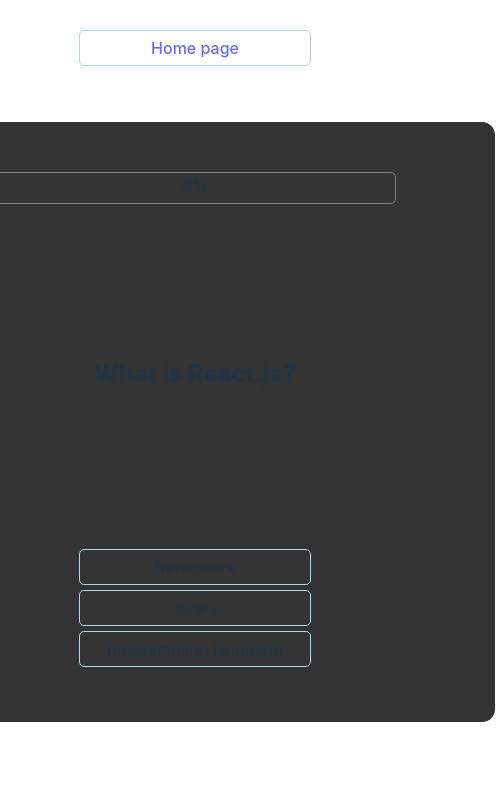
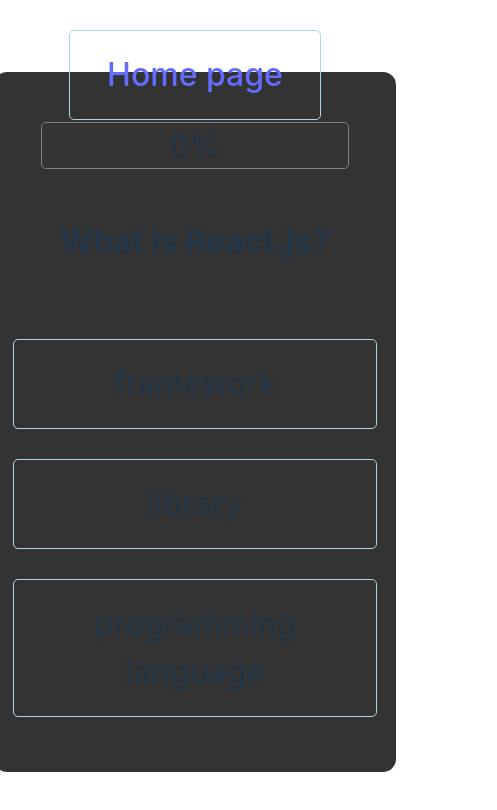
Before and after one commit to lis2612/react-mini-apps, a React (Vite) app: page /react-mini-apps/quiz in a window 390 px wide. Shown: the top 810 px of the page, 497 px wide, since content can reach past the window. Built offline with nearby package versions, Linux system fonts and the light colour scheme.

Commit message:
fix classes for mobile view

```diff
--- a/src/components/screens/Home/Home.jsx
+++ b/src/components/screens/Home/Home.jsx
@@ -3,7 +3,7 @@
 function Home() {
   return (
     <>
-      <p>This is a set of mini-applications based on the React.js. I made them to study this framework.</p>
+      <h2>This is a set of mini-applications based on the React.js. I made them to study this framework.</h2>
       <Link
         to="/react-mini-apps/counter"
         className="button">
--- a/src/components/screens/Quiz/Question.jsx
+++ b/src/components/screens/Quiz/Question.jsx
@@ -9,11 +9,11 @@
         <p className={styles.currentProgress}>{progress*100}%</p>
       </div>
       <h2 className={styles.title}>{question.title}</h2>
-      <div>
+      <div className={styles.buttonContainer}>
         {question.variants.map((variant, id) => {
           return (
             <div
-              className="button"
+              className={`button ${styles.button}`}
               key={id}
               onClick={() => onClickVariants(id)}>
               {variant}
--- a/src/components/screens/Quiz/Quiz.module.scss
+++ b/src/components/screens/Quiz/Quiz.module.scss
@@ -4,30 +4,49 @@
   align-items: center;
   justify-content: space-between;
   width: 500px;
-    height: 500px;
-    padding: 50px 50px;
+  height: 600px;
+  padding: 50px;
   background-color: rgba($color: black, $alpha: 0.8);
   border: 2px solid white;
   border-radius: 15px;
+  @media screen and (max-width: 992px) {
+    width: 98%;
+    padding: 50px 10px;
+  }
 }
 
-  .progressBar{
+.buttonContainer{
+  width: 100%;
+  display: flex;
+  flex-direction: column;
+  align-items: center;
+}
+
+@media screen and (max-width: 992px) {
+  .button {
+    min-width: 80vw;
+  }
+}
+
+.progressBar {
   position: relative;
   width: 80%;
   height: 30px;
   border: 1px solid grey;
   border-radius: 5px;
+  @media screen and (max-width: 992px) {
+    height: 45px;
+  }
 }
 
-  .progress{
+.progress {
   width: 30%;
   height: 100%;
-    background: linear-gradient(to left,rgba(35, 247, 35,0.5) 0%, rgba(2, 75, 2, 0.5) 100%);
-    // background-color: rgba($color: rgb(35, 247, 35), $alpha: 0.5);
+  background: linear-gradient(to left, rgba(35, 247, 35, 0.5) 0%, rgba(2, 75, 2, 0.5) 100%);
   border-radius: 5px;
 }
 
-  .currentProgress{
+.currentProgress {
   position: absolute;
   margin: 0;
   width: 100%;
@@ -36,11 +55,14 @@
   text-align: center;
 }
 
-  .title{
+.title {
   min-width: 200px;
+  @media screen and (max-width: 992px) {
+    font-size: 2em;
+  }
 }
 
-  .smile{
+.smile {
   padding: 0;
   margin: 0;
   font-size: 150px;
--- a/src/components/screens/Quiz/Result.jsx
+++ b/src/components/screens/Quiz/Result.jsx
@@ -5,7 +5,7 @@
 const Result = ({ result, answerCount ,setStep}) => {
   return (
     <>
-      <h2>
+      <h2 className={styles.title}>
         Right answers is {result} of {answerCount}{" "}
       </h2>
       <p className={styles.smile}>{result / answerCount < 0.7 ? "🤔" : "🎉"}</p>
--- a/src/components/screens/Tictactoe/Board.jsx
+++ b/src/components/screens/Tictactoe/Board.jsx
@@ -4,7 +4,7 @@
 
 const Board = ({ squares, writeSign }) => {
   return (
-    <div className="container">
+    <div >
       <div className={styles.board}>
         {squares.map((value, index) => (
           <Square
--- a/src/components/screens/Tictactoe/TicTacToe.module.scss
+++ b/src/components/screens/Tictactoe/TicTacToe.module.scss
@@ -1,14 +1,23 @@
 $board-size: 600px;
 $board-border-width: 3px;
-$square-size:$board-size/3;
+$square-size: $board-size/3;
+
+@media screen and (max-width: 992px) {
+  $board-size: 100vw;
+  $square-size: $board-size/3;
+}
 
 .board {
-  width: $board-size + 2*$board-border-width;
-  height: $board-size + 2*$board-border-width;
+  width: $board-size + 2 * $board-border-width;
+  height: $board-size + 2 * $board-border-width;
   display: flex;
   flex-wrap: wrap;
   border: $board-border-width solid white;
   border-radius: 10px;
+  @media screen and (max-width: 992px) {
+    width: calc(90vw + 2 * $board-border-width);
+    height: calc(90vw + 2 * $board-border-width);
+  }
 }
 
 .row {
@@ -25,8 +34,12 @@
   justify-content: space-around;
   align-items: center;
   border: 1px solid white;
+  @media screen and (max-width: 992px) {
+    width: 30vw;
+    height: 30vw;
+  }
 }
 
-.active{
+.active {
   background-color: red;
 }
--- a/src/index.scss
+++ b/src/index.scss
@@ -38,6 +38,20 @@
   line-height: 1.1;
 }
 
+h2 {
+  text-align: center;
+  text-wrap: balance;
+  @media screen and (max-width: 992px) {
+    font-size: 2em;
+  }
+}
+
+p {
+  @media screen and (max-width: 992px) {
+    font-size: 2em;
+  }
+}
+
 button {
   border-radius: 8px;
   border: 1px solid transparent;
@@ -48,9 +62,11 @@
   background-color: #1a1a1a;
   cursor: pointer;
   transition: border-color 0.25s;
+
   &:hover {
     border-color: #646cff;
   }
+
   &:focus,
   &:focus-visible {
     outline: 4px auto -webkit-focus-ring-color;
@@ -75,6 +91,12 @@
     transition: all 0.3s ease-in;
     color: #646cff;
   }
+
+  @media screen and (max-width: 992px) {
+    margin-top: 25px;
+    padding: 20px 25px;
+    font-size: 2em;
+  }
 }
 
 .container {
@@ -83,6 +105,9 @@
   flex-direction: column;
   align-items: center;
   justify-content: center;
+  @media screen and (max-width: 992px) {
+    width: 100vw;
+  }
 }
 
 @media (prefers-color-scheme: light) {
```
Lines whose indentation alone changed are shown as unchanged.
